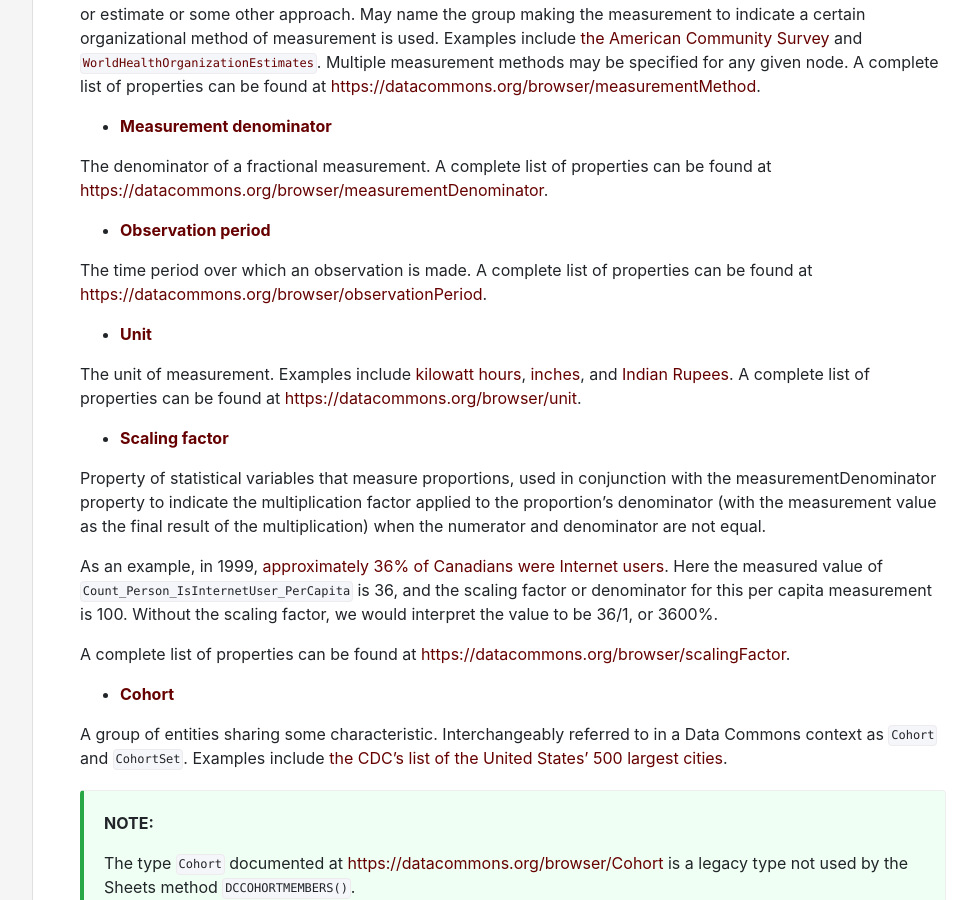
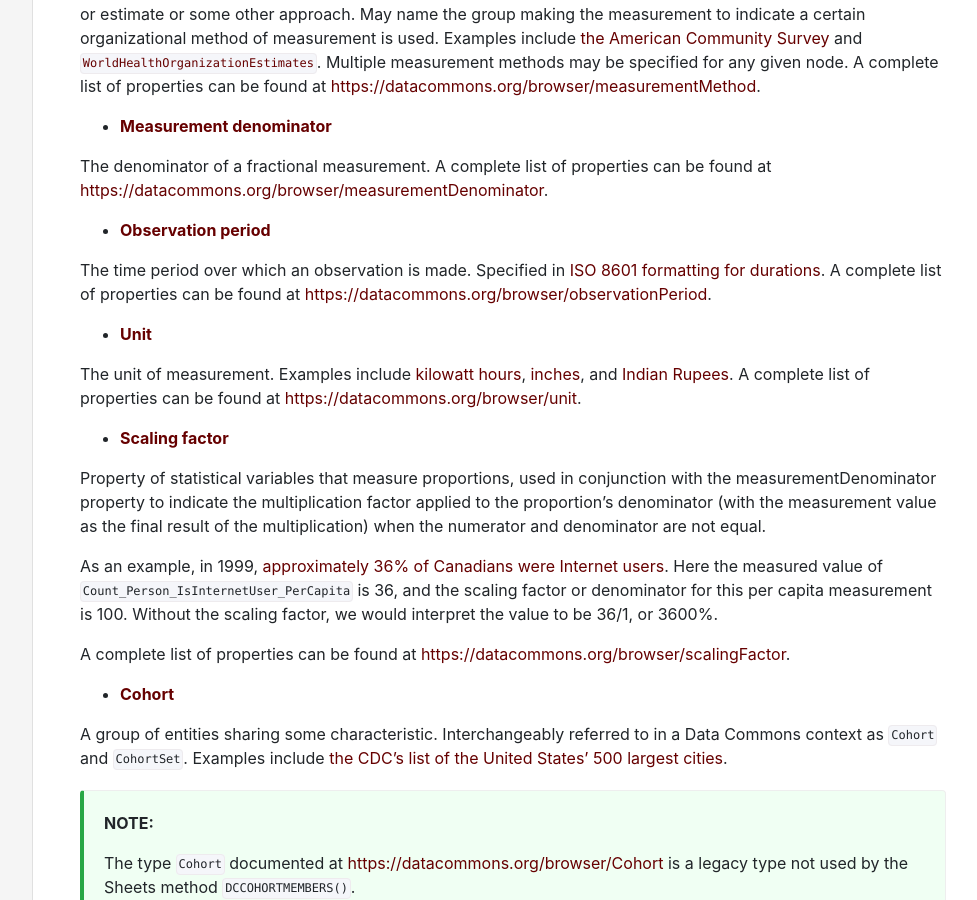
Before and after one commit to datacommonsorg/docsite, a Jekyll site: the page built from glossary.md, in a window 1280 px wide and 900 px high, scrolled down 1205 px. Shown: the whole window, without its empty margins (287-1264 px from the left). Built offline with Jekyll 4.4.1, drawn with Linux system fonts in a browser that asks for light colours; comment, search, counter and statistics services are not loaded.

Commit message:
iso 8601 durations (#134)
added info about 8601 to observation period in glossary

```diff
--- a/glossary.md
+++ b/glossary.md
@@ -50,7 +50,7 @@ The denominator of a fractional measurement. A complete list of properties can b
 
 - **[Observation period](https://datacommons.org/browser/observationPeriod)**
 
-The time period over which an observation is made. A complete list of properties can be found at <https://datacommons.org/browser/observationPeriod>.
+The time period over which an observation is made. Specified in [ISO 8601 formatting for durations](https://en.wikipedia.org/wiki/ISO_8601#Durations). A complete list of properties can be found at <https://datacommons.org/browser/observationPeriod>.
 
 - **[Unit](https://datacommons.org/browser/unit)**
 
```
